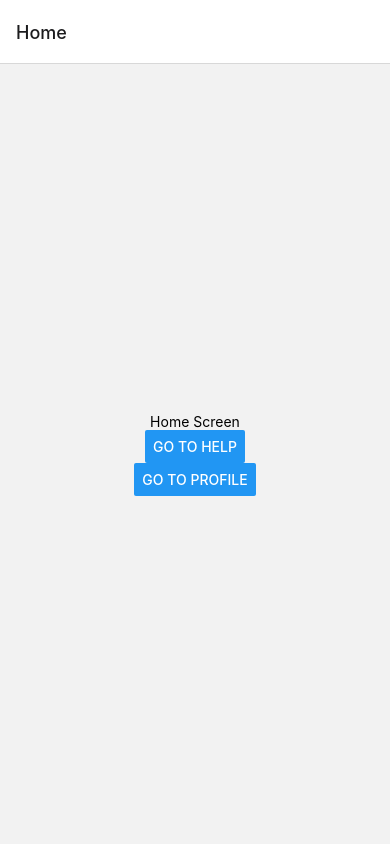
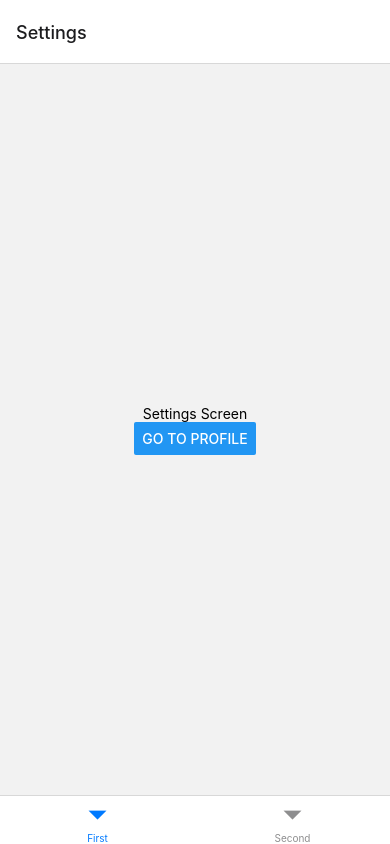
Before and after one commit to carterlc/react-mobile-navigation, a React Native app: screen / in a window 390 px wide. Built offline with nearby package versions, Linux system fonts and the light colour scheme.

Commit message:
Example scenario of a tab navigator with two tabs where each tab is a stack navigator

```diff
--- a/App.js
+++ b/App.js
@@ -2,63 +2,83 @@ import * as React from 'react';
 import { Button, View, Text } from 'react-native';
 import { NavigationContainer } from '@react-navigation/native';
 import { createNativeStackNavigator } from '@react-navigation/native-stack';
+import { createBottomTabNavigator } from '@react-navigation/bottom-tabs';
 
-function Home({ navigation }) {
+function SettingsScreen({ navigation }) {
   return (
     <View style={{ flex: 1, alignItems: 'center', justifyContent: 'center' }}>
-      <Text>Home Screen</Text>
-      <Button onPress={() => navigation.navigate('Help')} title="Go to Help" />
+      <Text>Settings Screen</Text>
       <Button
+        title="Go to Profile"
         onPress={() => navigation.navigate('Profile')}
-        title="Go to Profile"
       />
     </View>
   );
 }
 
-function Help({ navigation }) {
+function ProfileScreen({ navigation }) {
   return (
     <View style={{ flex: 1, alignItems: 'center', justifyContent: 'center' }}>
-      <Text>Help Screen</Text>
-      <Button onPress={() => navigation.navigate('Home')} title="Go to Home" />
-      <Button onPress={() => navigation.navigate('Invite')} title="Invite" />
+      <Text>Profile Screen</Text>
+      <Button
+        title="Go to Settings"
+        onPress={() => navigation.navigate('Settings')}
+      />
     </View>
   );
 }
 
-function EmptyScreen() {
-  return <View />;
+function HomeScreen({ navigation }) {
+  return (
+    <View style={{ flex: 1, alignItems: 'center', justifyContent: 'center' }}>
+      <Text>Home Screen</Text>
+      <Button
+        title="Go to Details"
+        onPress={() => navigation.navigate('Details')}
+      />
+    </View>
+  );
 }
 
-const Stack = createNativeStackNavigator();
+function DetailsScreen({ navigation }) {
+  return (
+    <View style={{ flex: 1, alignItems: 'center', justifyContent: 'center' }}>
+      <Text>Details Screen</Text>
+      <Button
+        title="Go to Details... again"
+        onPress={() => navigation.push('Details')}
+      />
+    </View>
+  );
+}
+const Tab = createBottomTabNavigator();
+const SettingsStack = createNativeStackNavigator();
+const HomeStack = createNativeStackNavigator();
 
-function App() {
-  const isLoggedIn = true;
-
+export default function App() {
   return (
     <NavigationContainer>
-      <Stack.Navigator>
-        {isLoggedIn ? (
-          // Screens for logged in users
-          <Stack.Group>
-            <Stack.Screen name="Home" component={Home} />
-            <Stack.Screen name="Profile" component={EmptyScreen} />
-          </Stack.Group>
-        ) : (
-          // Auth screens
-          <Stack.Group screenOptions={{ headerShown: true }}>
-            <Stack.Screen name="SignIn" component={EmptyScreen} />
-            <Stack.Screen name="SignUp" component={EmptyScreen} />
-          </Stack.Group>
-        )}
-        {/* Common modal screens */}
-        <Stack.Group screenOptions={{ presentation: 'modal' }}>
-          <Stack.Screen name="Help" component={Help} />
-          <Stack.Screen name="Invite" component={EmptyScreen} />
-        </Stack.Group>
-      </Stack.Navigator>
+      <Tab.Navigator screenOptions={{ headerShown: false }}>
+        <Tab.Screen name="First">
+          {() => (
+            <SettingsStack.Navigator>
+              <SettingsStack.Screen
+                name="Settings"
+                component={SettingsScreen}
+              />
+              <SettingsStack.Screen name="Profile" component={ProfileScreen} />
+            </SettingsStack.Navigator>
+          )}
+        </Tab.Screen>
+        <Tab.Screen name="Second">
+          {() => (
+            <HomeStack.Navigator>
+              <HomeStack.Screen name="Home" component={HomeScreen} />
+              <HomeStack.Screen name="Details" component={DetailsScreen} />
+            </HomeStack.Navigator>
+          )}
+        </Tab.Screen>
+      </Tab.Navigator>
     </NavigationContainer>
   );
 }
-
-export default App;
```
